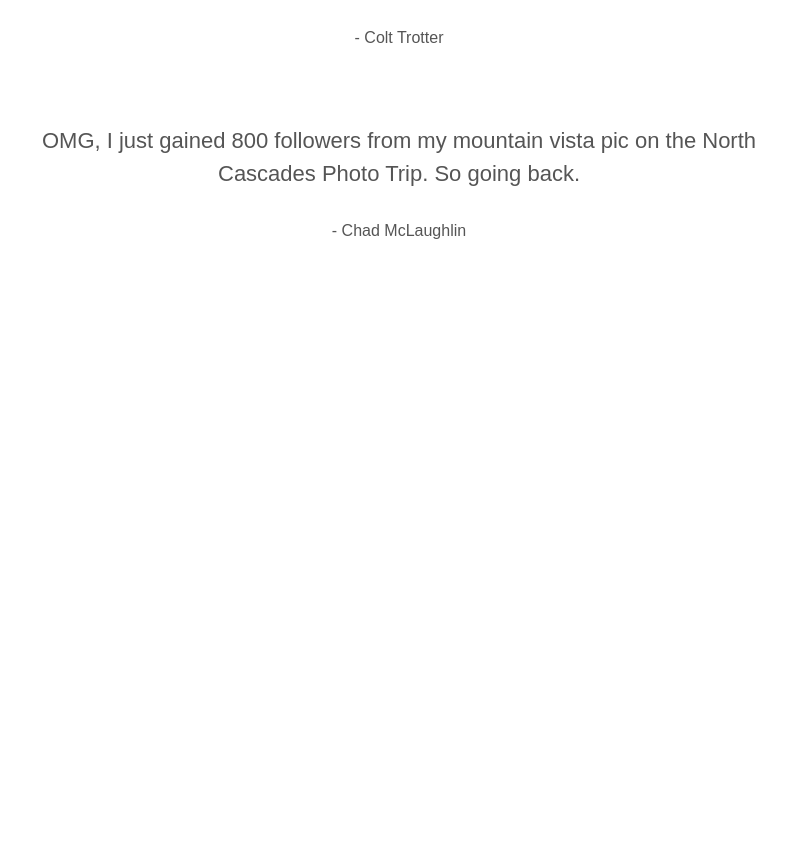
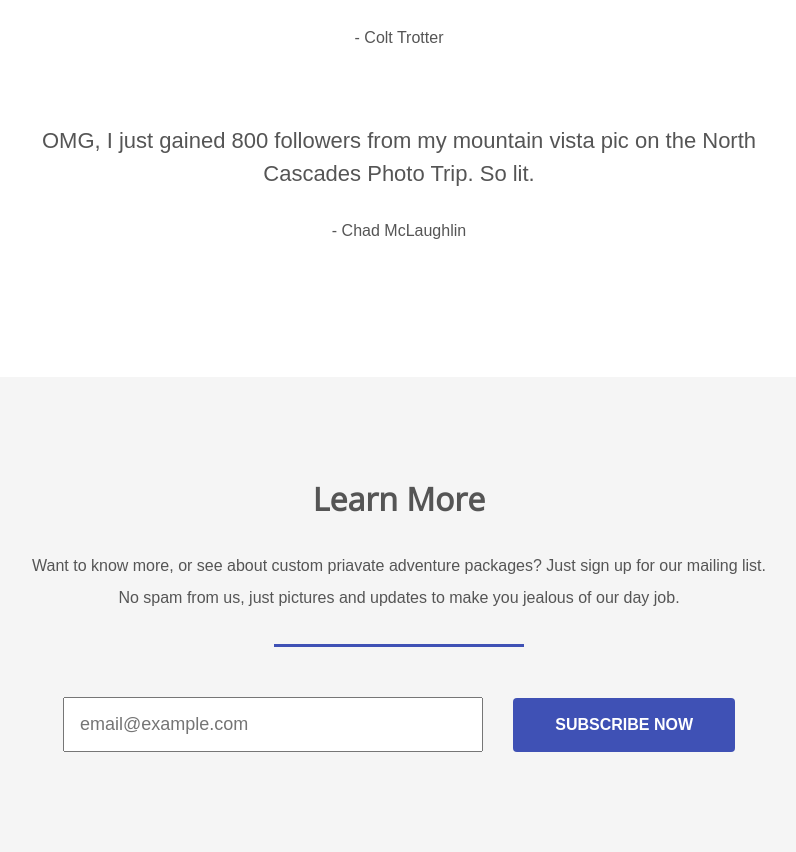
Before and after one commit to pat-knight/northwest-adventures, a plain HTML site: page assets/index.html in a window 1280 px wide. Shown: the part 3601-4453 px from the top of the page, without its empty margins (241-1037 px from the left). Before the commit the page ends 3978 px from the top, so only its background shows below. Drawn offline with nearby package versions, Linux system fonts and the light colour scheme.

Commit message:
contact section

```diff
--- a/assets/css/styles.css
+++ b/assets/css/styles.css
@@ -218,3 +218,25 @@ section p {
     line-height: 1.5;
     margin: 40px 0 25px;
 }
+
+/* Contact Section */
+
+.contact form {
+    display: flex;
+    align-items: center;
+    justify-content: center;
+    flex-wrap: wrap;
+    width: 60%;
+}
+
+.contact form .btn {
+    padding: 18px 42px;
+}
+
+.contact form input {
+    padding: 15px;
+    margin-right: 30px;
+    font-size: 18px;
+    color: #555;
+    flex: 1;
+}
--- a/assets/index.html
+++ b/assets/index.html
@@ -79,8 +79,18 @@
         <p class="author">- Wendy Lai</p>
         <p class="quote">So. Epic. My college friends and I did a mountain bike racing package. The action and views were killer.</p>
         <p class="author">- Colt Trotter</p>
-        <p class="quote">OMG, I just gained 800 followers from my mountain vista pic on the North Cascades Photo Trip. So going back.</p>
+        <p class="quote">OMG, I just gained 800 followers from my mountain vista pic on the North Cascades Photo Trip. So lit.</p>
         <p class="author">- Chad McLaughlin</p>
+    </section>
+
+    <section class="contact">
+        <h3 class="title">Learn More</h3>
+        <p>Want to know more, or see about custom priavate adventure packages? Just sign up for our mailing list. No spam from us, just pictures and updates to make you jealous of our day job.</p>
+        <hr>
+        <form>
+            <input type="email" placeholder="email@example.com">
+            <a href="#" class="btn">Subscribe now</a>
+        </form>
     </section>
 </body>
 </html>
```
